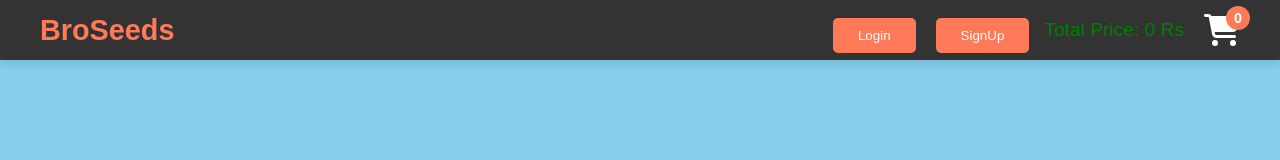
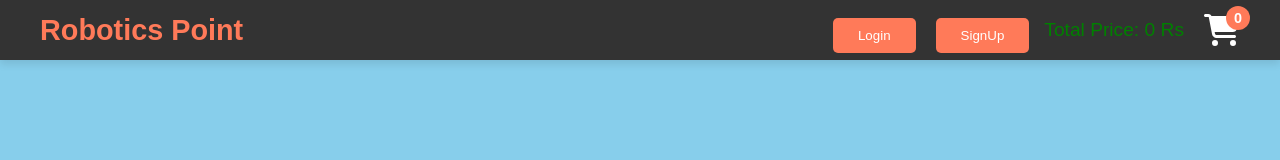
Before and after one commit to Assam157/RoboticsPoint1, a React (Create React App) app: page / in a window 1280 px wide. Shown: the top 160 px of the page. Built offline with nearby package versions, Linux system fonts and the light colour scheme; no server answers; the HTML template or start-up script is replaced by a standard one.

Commit message:
Update Header.jsx

```diff
--- a/src/components/Header.jsx
+++ b/src/components/Header.jsx
@@ -28,7 +28,7 @@ const Header = () => {
     <nav className='navbar'>
       <div className='navbar-brand'>
         <h1 className='ecom'>
-          <p>BroSeeds</p>
+          <p>Robotics Point</p>
         </h1>
       </div>
 
```
